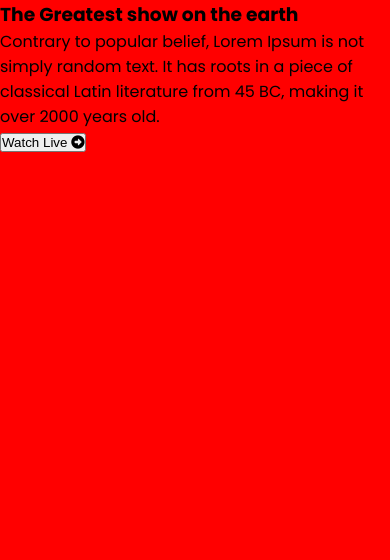
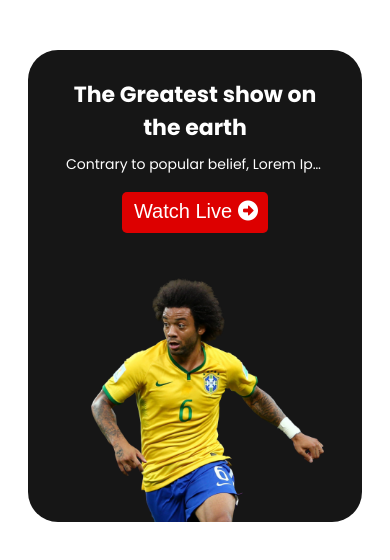
Before and after one commit to Oliulla/WORLD-CUP-WEBSITE, a plain HTML site: page index.html in a window 390 px wide. Drawn offline with Linux system fonts and the light colour scheme.

Commit message:
added responsive header

```diff
--- a/index.html
+++ b/index.html
@@ -24,20 +24,19 @@
 <body>
     <!-- Header start -->
     <header class="header">
-        <nav class="header-container">
+        <nav class="header-content-container">
             <section class="header-text">
                 <h1 class="header-title">The Greatest show on the earth</h1>
-                <p class="header-detail">
+                <p class="header-detail" title="Ipsum is not simply random text. It has roots in a piece of classical Latin literature from 45 BC, making it over 2000 years old.">
                     Contrary to popular belief, Lorem Ipsum is not simply
                     random text. It has roots in a piece of classical Latin
                     literature from 45 BC, making it over 2000 years old.
                 </p>
-                <button class="header-btn">Watch Live <i class="fa-solid fa-circle-right"></i></button>
+                <button class="header-btn">Watch Live<i class="fa-solid fa-circle-right watch-icon"></i></button>
+            </section>
 
-
-            </section>
             <section class="header-image">
-
+                <img src="assets/Banner Image.png" alt="">
             </section>
         </nav>
 
--- a/style.css
+++ b/style.css
@@ -4,8 +4,9 @@
     --secondary-text-color: #161616;
 
     --btn-active-bg-color: #DD0000;
+    --btn-hover-color: #F1F1F1;
 
-    --btn-hover-color: #F1F1F1;
+    --primary-font-size: 16px;
 }
 
 /* Basic style */
@@ -19,5 +20,168 @@ body {
     max-width: 1600px;
     margin: 0 auto;
     font-family: 'Poppins', sans-serif;
-    background-color: red;
 }
+
+/* Header styling start */
+.header {
+    width: 1321px;
+    height: 646px;
+    margin: 50px auto;
+    background-color: #161616;
+    border-radius: 30px;
+}
+
+.header-content-container {
+    display: flex;
+    flex-direction: row;
+
+}
+
+.header-text {
+    width: 531px;
+    height: 424px;
+    margin: 111px 24px 111px 106px;
+}
+
+.header-text .header-title {
+    color: var(--primary-text-color);
+    font-size: 70px;
+    font-weight: 700;
+    line-height: 80px;
+}
+
+.header-text .header-detail {
+    color: var(--primary-text-color);
+    font-size: var(--primary-font-size);
+    line-height: 26px;
+    margin-top: 20px;
+    margin-bottom: 30px;
+}
+
+.header-btn {
+    border: none;
+    font-size: 20px;
+    color: var(--primary-text-color);
+    background-color: var(--btn-active-bg-color);
+    padding: 16px 25px;
+    border-radius: 5px;
+    cursor: pointer;
+    text-align: center;
+    transition: ease-in 0.4s;
+    font-weight: 400;
+}
+
+.header-btn:hover {
+    background-color: #ca1554;
+    transform: scaleY(1.09) scaleX(1.03);
+}
+
+.watch-icon {
+    padding-left: 10px;
+    width: 24px;
+    height: 24px;
+}
+
+.header-image {
+    width: 581px;
+    height: 613px;
+    margin-top: 33px;
+    margin-right: 79px;
+    margin-bottom: 0;
+}
+
+.header-image img {
+    width: 100%;
+    height: 100%;
+}
+/* Header styling end */
+
+
+/* For Mobile device or small devices */
+@media screen and (max-width: 767px) {
+    .header {
+        width: 334px;
+        height: 472px;
+    }
+
+    .header-content-container {
+        flex-direction: column;
+        justify-content: center;
+        align-items: center;
+    }
+
+    .header-text {
+        width: 258px;
+        height: 178px;
+        margin: 28px 38px 21px;
+        text-align: center;
+    }
+
+    .header-text .header-title {
+        font-size: 22px;
+        line-height: 33px;
+    }
+
+    .header-text .header-detail {
+        font-size: 14px;
+        line-height: 24px;
+        margin-top: 8px;
+        margin-bottom: 16px;
+        white-space: nowrap;
+        overflow: hidden;
+        text-overflow: ellipsis;
+    }
+
+    .header-btn {
+        font-size: 20px;
+        padding: 8px 12px;
+    }
+
+    .watch-icon {
+        padding-left: 6px;
+    }
+
+    .header-image {
+        width: 233px;
+        height: 245px;
+        margin: 0 38px 0 63px;
+    }
+}
+
+
+/* For Tablet device or medium devices */
+@media screen and (min-width: 768px) and (max-width: 991px) {
+    .header {
+        width: 734px;
+        height: 398px;
+    }
+
+    .header-text {
+        width: 316px;
+        height: 276px;
+        margin: 61px 2px 61px 76px;
+    }
+
+    .header-text .header-title {
+        font-size: 40px;
+        line-height: 50px;
+    }
+
+    .header-text .header-detail {
+        font-size: 14px;
+        line-height: 24px;
+        margin-top: 10px;
+        margin-bottom: 20px;
+        white-space: nowrap;
+        overflow: hidden;
+        text-overflow: ellipsis;
+    }
+
+    .header-image {
+        width: 323px;
+        height: 340px;
+        margin-top: 58px;
+        margin-right: 17px;
+    }
+
+}
```
